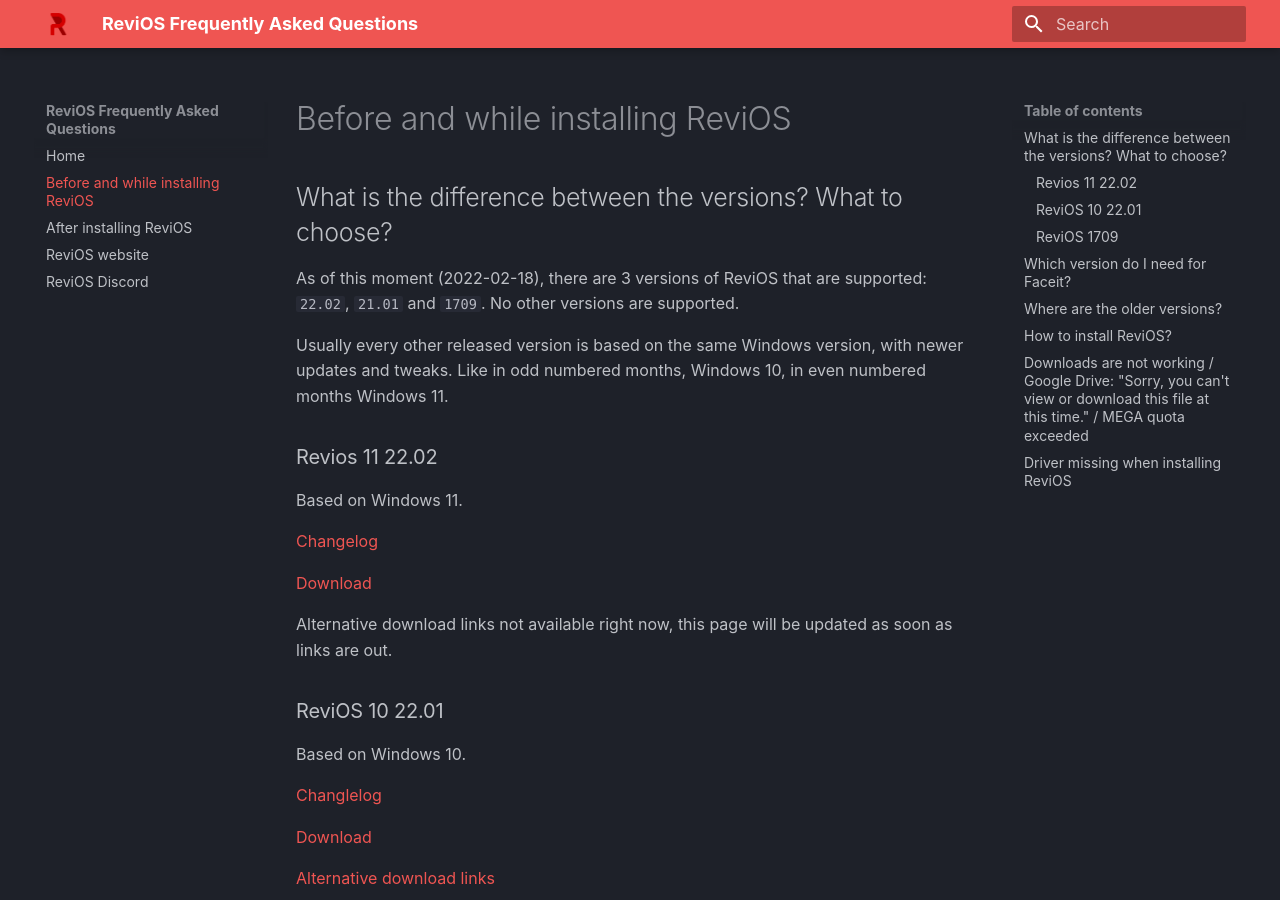
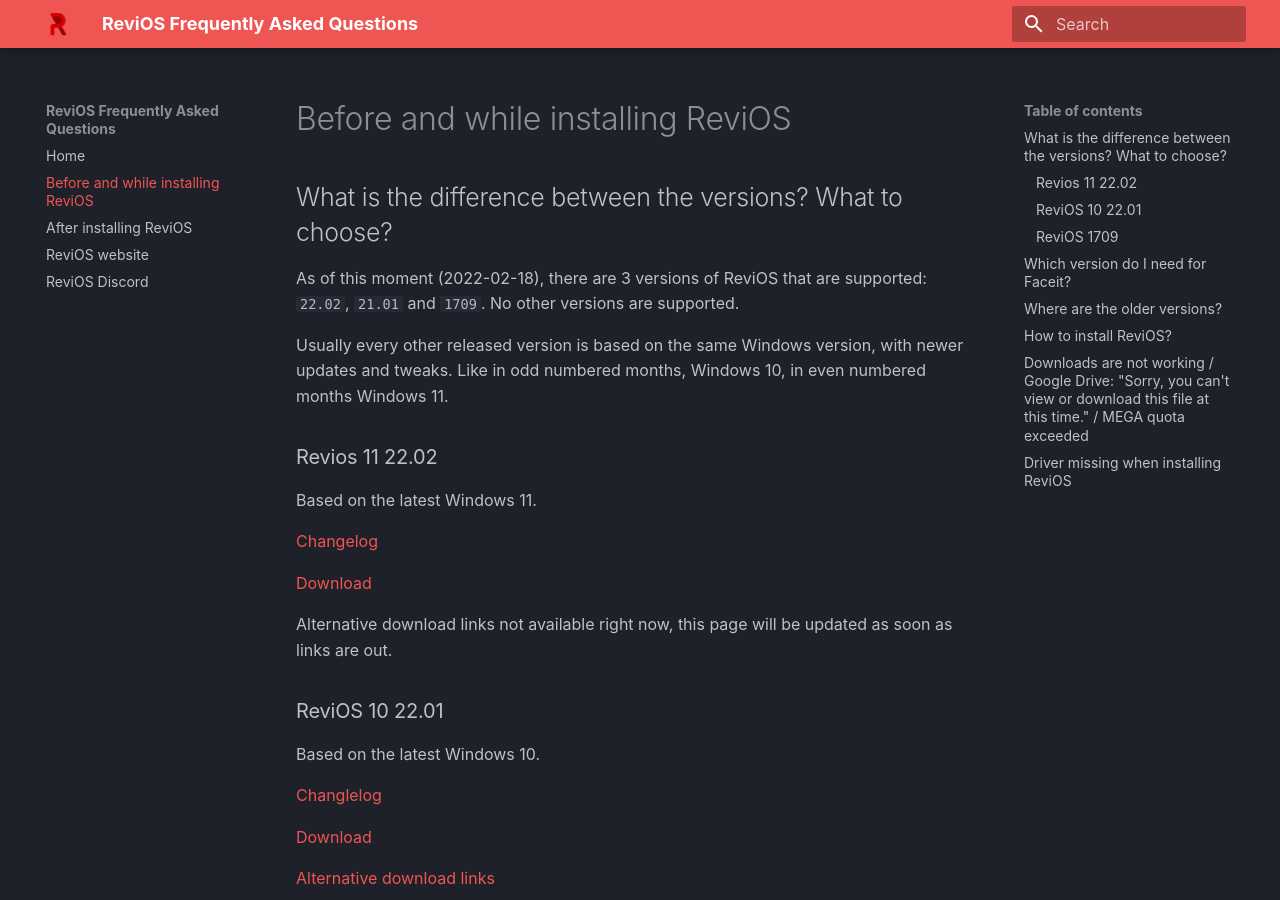
Before and after one commit to dkovacs24/ReviOS_faq, an MkDocs documentation site: the page built from docs/before-install.md, in a window 1280 px wide and 900 px high. Built offline with MkDocs 1.6.1 and Material for MkDocs 9.7.7, drawn with Linux system fonts in a browser that asks for light colours; some web fonts are replaced.

Commit message:
minor change

```diff
--- a/docs/before-install.md
+++ b/docs/before-install.md
@@ -8,7 +8,7 @@
 
 ### Revios 11 22.02
 
-Based on Windows 11.
+Based on the latest Windows 11.
 
 [Changelog](https://www.revi.cc/revios/download/changelog#h.odb11cheqkzw)
 
@@ -18,7 +18,7 @@
 
 ### ReviOS 10 22.01
 
-Based on Windows 10.
+Based on the latest Windows 10.
 
 [Changlelog](https://www.revi.cc/revios/download/changelog#h.t081ow81wszv)
 
@@ -32,7 +32,7 @@
 
 [Changelog](https://www.revi.cc/revios/download/changelog#h.rfvq0n3k2uk7)
 
-[Download](https://www.revi.cc/revios/download/alternative-downloads#h.ski2fzvfamkj)
+[Download](https://www.revi.cc/revios/download/archive-downloads#h.ski2fzvfamkj)
 
 Alternative download links on the [official Discord server](https://discord.gg/962y4pU)'s [download channel](https://discord.com/channels/619835916139364383/658369065110339640/859328905336979476).
 
```
